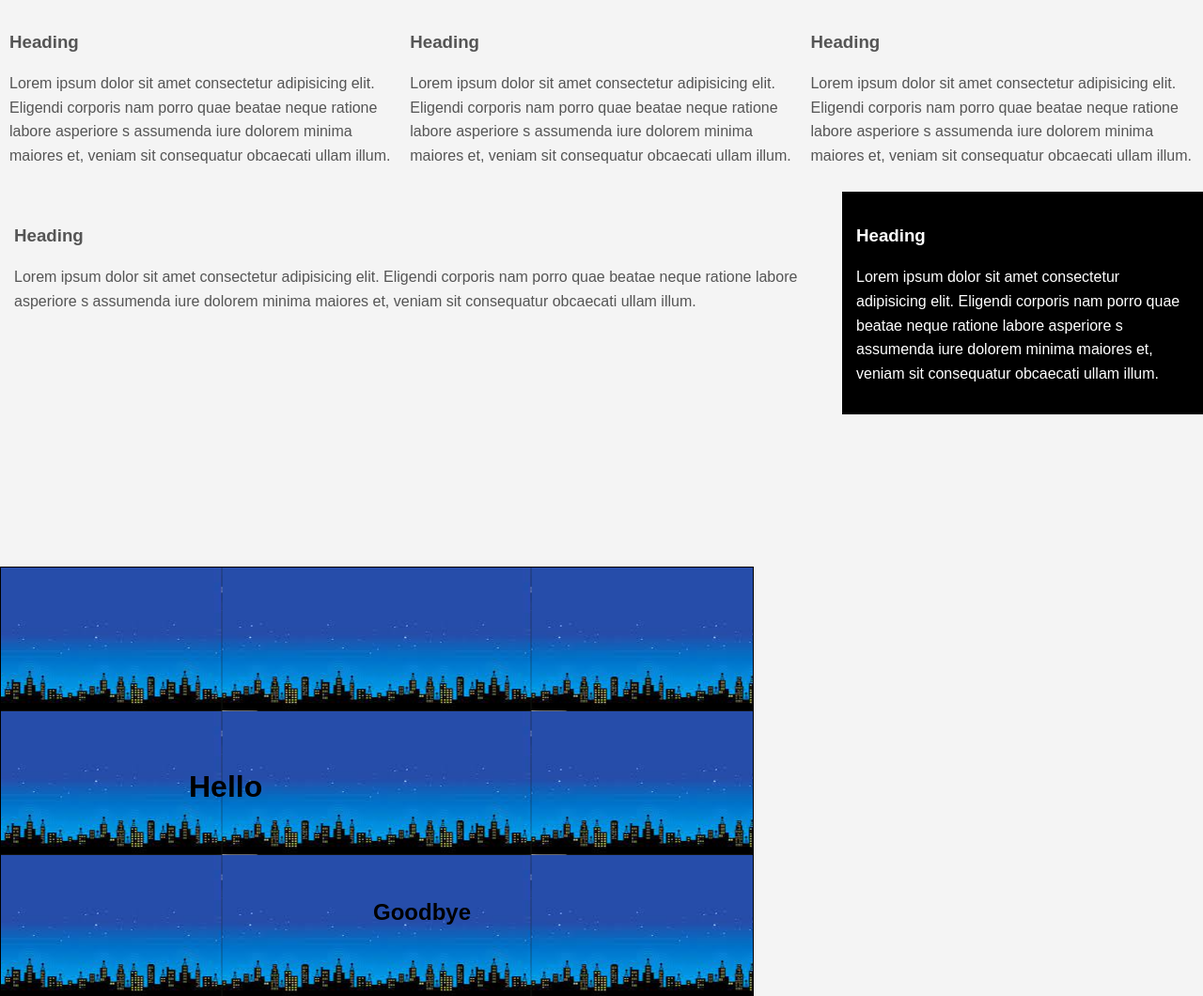
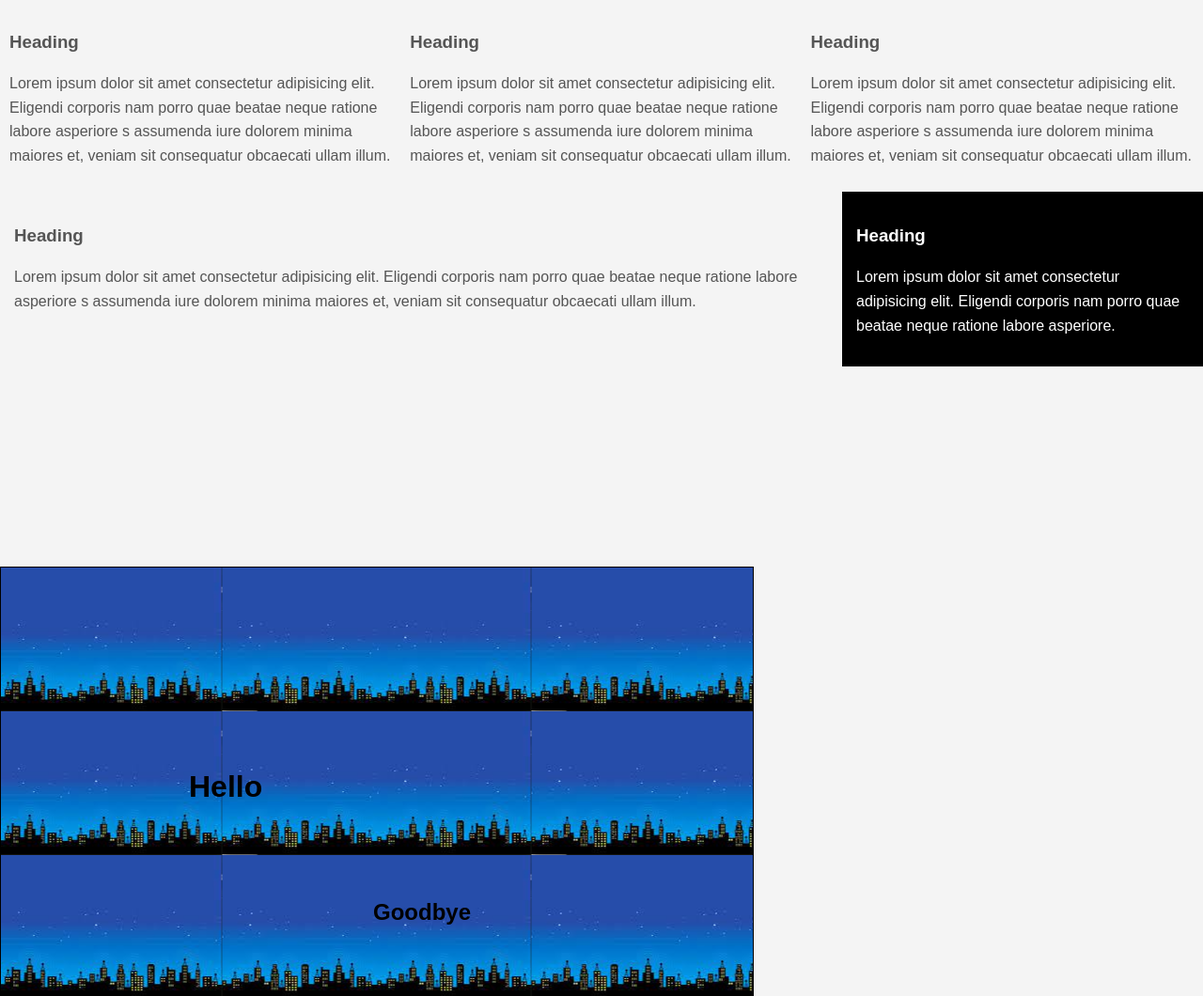
Before and after one commit to VadarButter/HTML, a plain HTML site: page css style tutorial/index.html in a window 1280 px wide. Shown: the part 973-2033 px from the top of the page at 94% size. Drawn offline with Linux system fonts and the light colour scheme.

Commit message:
Deleted Text

```diff
--- a/css style tutorial/index.html
+++ b/css style tutorial/index.html
@@ -152,9 +152,8 @@ veniam sit consequatur obcaecati ullam illum.
 <p>
 Lorem ipsum dolor sit amet consectetur adipisicing elit.
 Eligendi corporis nam porro quae beatae
- neque ratione labore asperiore
-s assumenda iure dolorem minima maiores et,
-veniam sit consequatur obcaecati ullam illum.
+ neque ratione labore asperiore.
+
 </p>
 
 </div>
```
